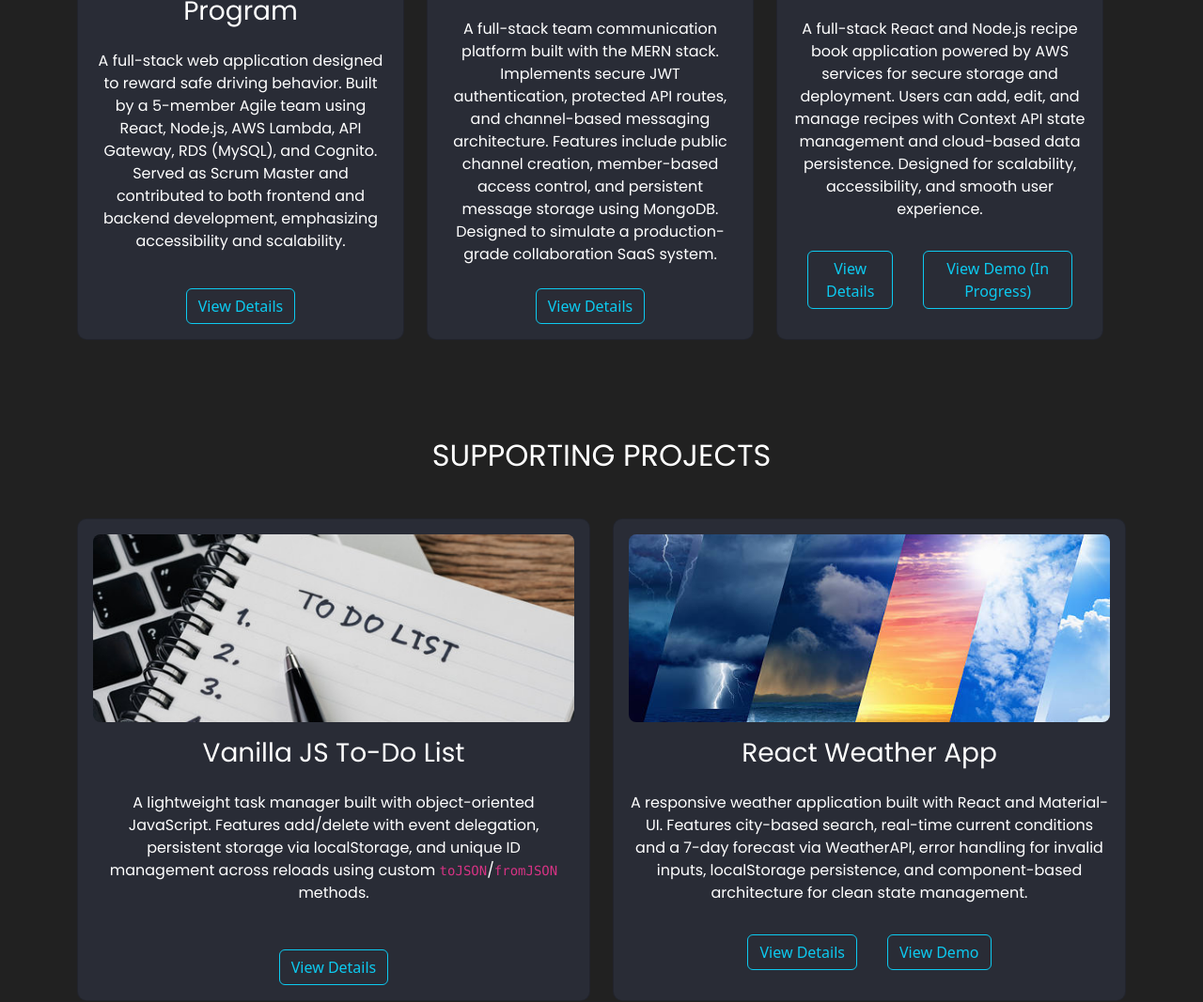
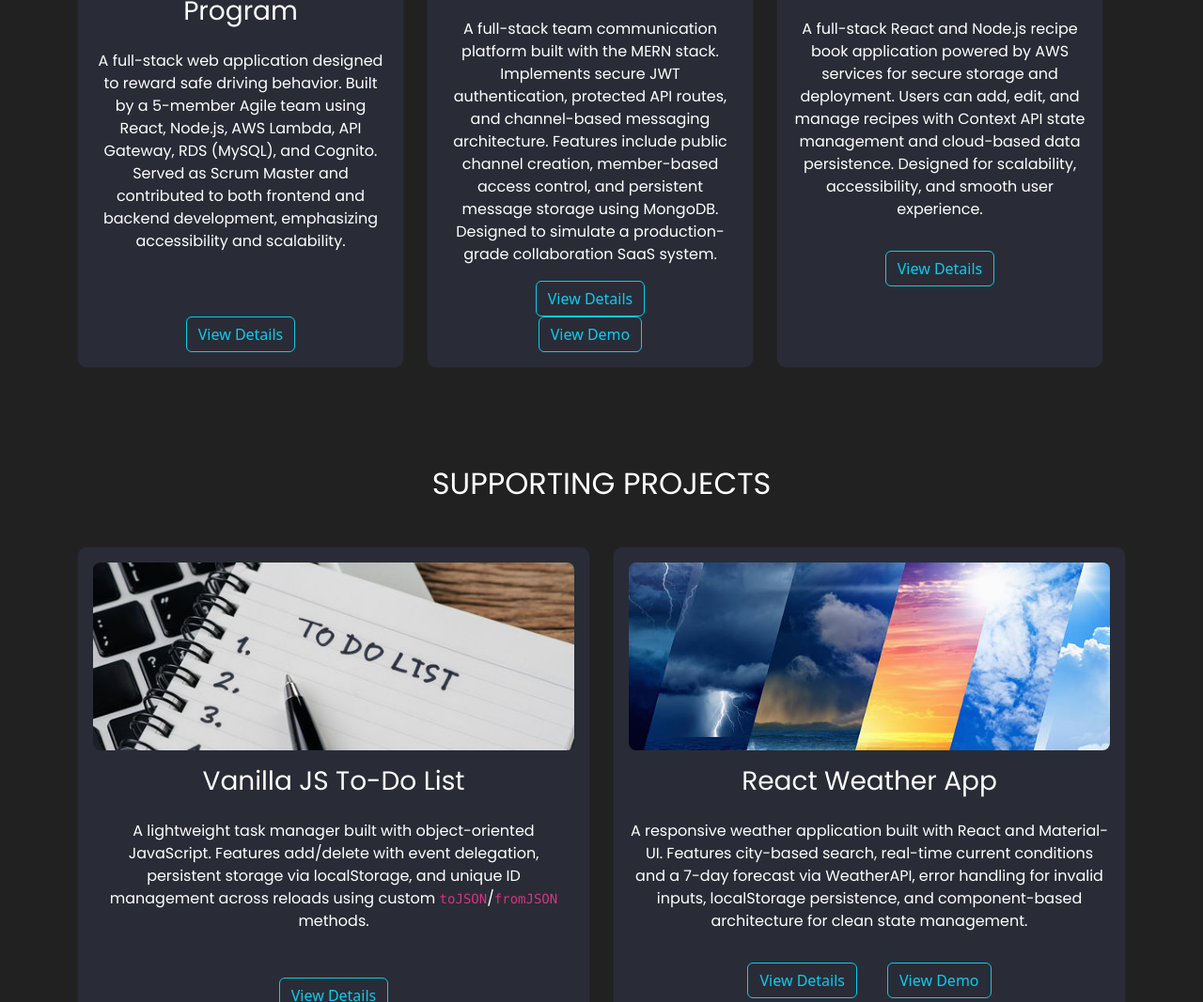
Before and after one commit to Harrison-Holt/portfolio, a plain HTML site: page index.html in a window 1280 px wide. Shown: the part 3028-4095 px from the top of the page at 94% size. Drawn offline with nearby package versions, Linux system fonts and the light colour scheme.

Commit message:
Update index.html

```diff
--- a/index.html
+++ b/index.html
@@ -149,6 +149,9 @@
       <a class="btn btn-outline-info mt-auto" tabindex="-1" aria-disabled="true" href="https://github.com/Harrison-Holt/chatterbox-messaging-app" target="_blank">
         View Details
       </a>
+      <a class="btn btn-outline-info mt-auto" tabindex="-1" aria-disabled="true" href="https://chatterbox.harrisonholt.dev/" target="_blank">
+        View Demo
+      </a>
     </div>
   </div>
 
@@ -160,7 +163,6 @@
         <p class="mt-3 text-center">A full-stack React and Node.js recipe book application powered by AWS services for secure storage and deployment. Users can add, edit, and manage recipes with Context API state management and cloud-based data persistence. Designed for scalability, accessibility, and smooth user experience.</p>
         <div class="d-flex justify-content-around align-items-center">
         <a class="btn btn-outline-info m-3" href="https://github.com/Harrison-Holt/FlavorCraft" target="_blank">View Details</a>
-        <a class="btn btn-outline-info m-3" href="https://flavorcraft.harrisonholt.dev/" target="_blank">View Demo (In Progress)</a>
         </div>
       </div>
     </div>
```
